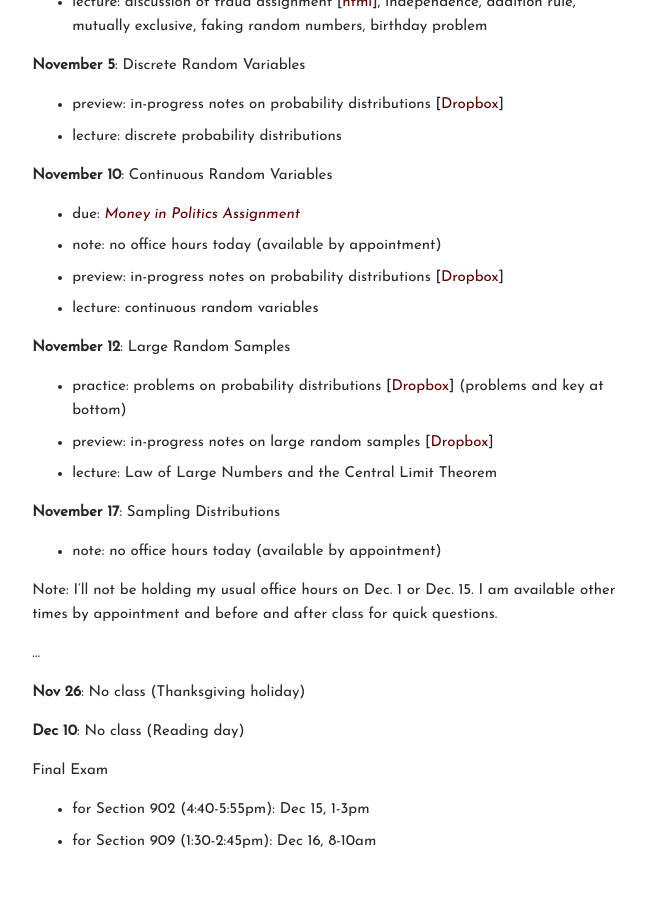
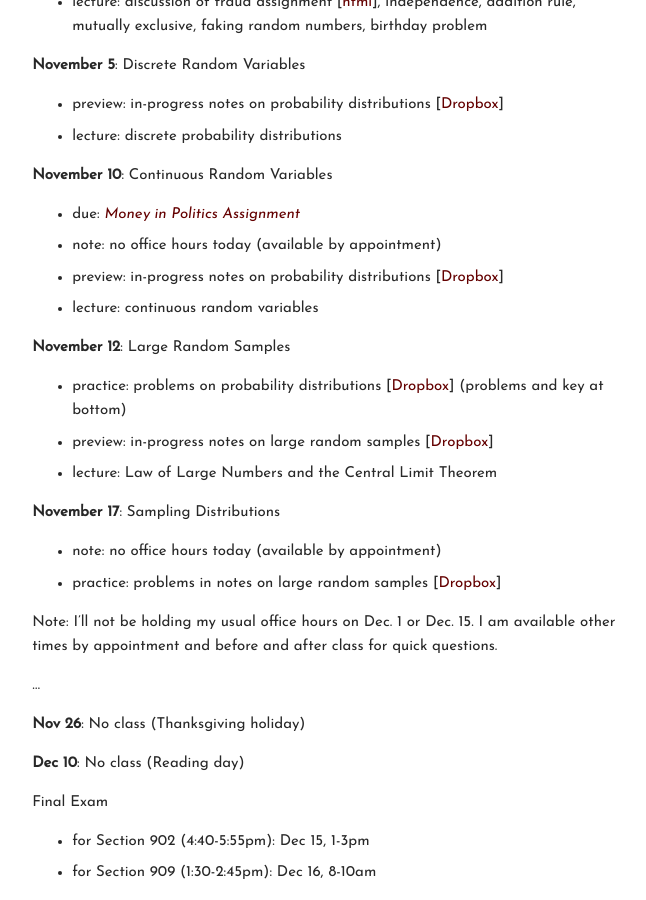
Before and after one commit to carlislerainey/carlislerainey.github.io, a Jekyll site: the page built from teaching/pols-209/index.md, in a window 1280 px wide and 900 px high, scrolled down 3810 px. Shown: the whole window, without its empty margins (430-1076 px from the left). Built offline with Jekyll 4.4.1, drawn with Linux system fonts in a browser that asks for light colours; before the commit the page ends 4679 px from its top, so only the background shows below that.

Commit message:
update schedule

```diff
--- a/teaching/pols-209/index.md
+++ b/teaching/pols-209/index.md
@@ -156,6 +156,7 @@
 
 **November 17**: Sampling Distributions
 - note: no office hours today (available by appointment)
+- practice: problems in notes on large random samples [[Dropbox](https://www.dropbox.com/s/qe728deuj0xxvzh/notes-large-samples.pdf?dl=0)]
 
 Note: I'll not be holding my usual office hours on Dec. 1 or Dec. 15. I am available other times by appointment and before and after class for quick questions.
 
```
